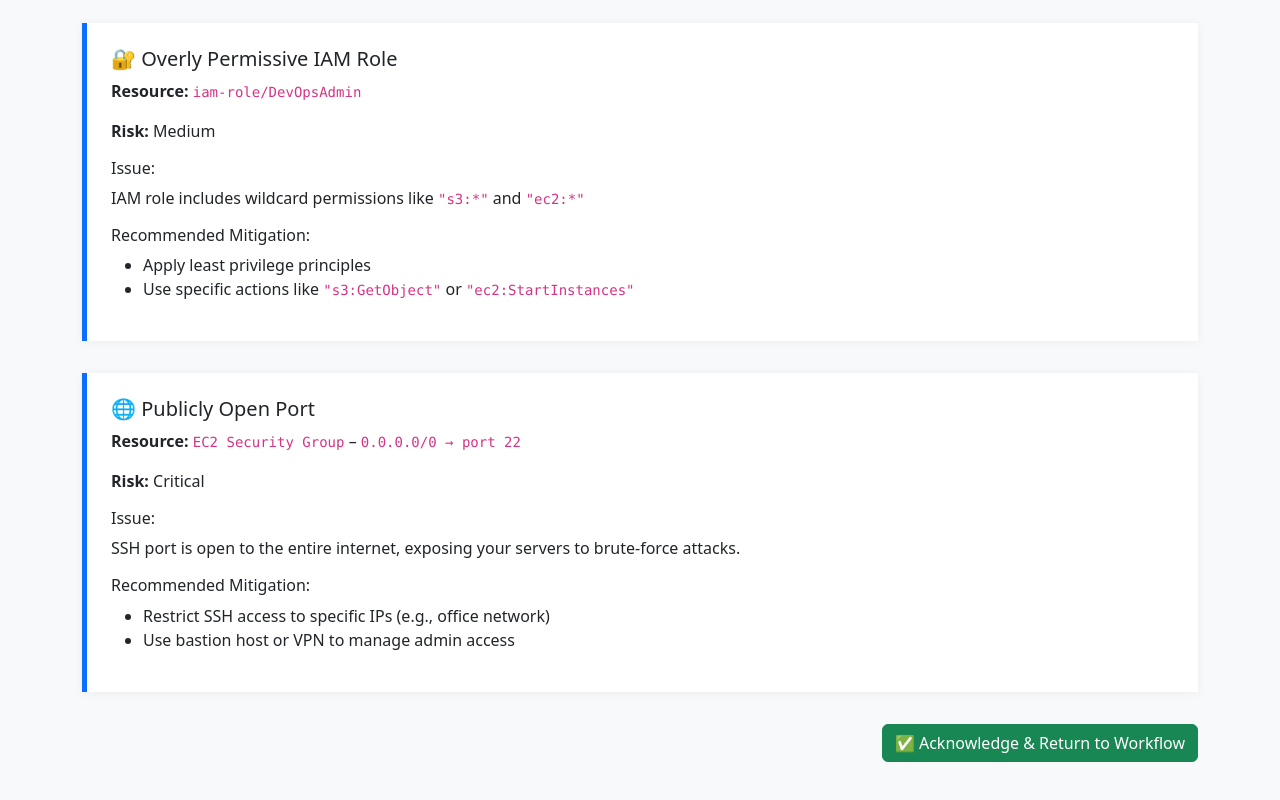
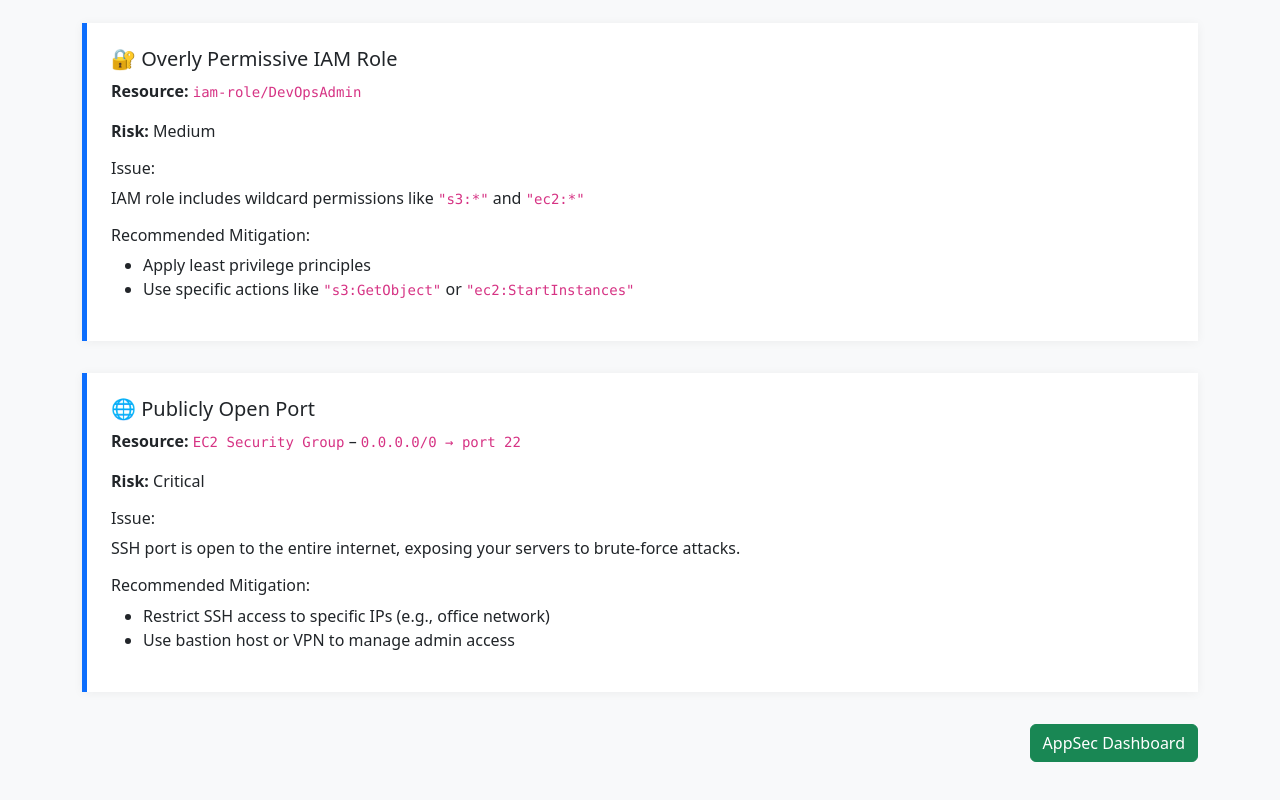
Before and after one commit to ViNi0608/armorsdlc, a plain HTML site: page prototype/05d_deployment_phase.html in a window 1280 px wide. Shown: the part 642-1442 px from the top of the page. Drawn offline with nearby package versions, Linux system fonts and the light colour scheme.

Commit message:
05d_deployment_phase.html

```diff
--- a/prototype/05d_deployment_phase.html
+++ b/prototype/05d_deployment_phase.html
@@ -80,7 +80,7 @@
 
     <!-- Action -->
     <div class="text-end">
-      <a href="04_phase_selector.html" class="btn btn-success">✅ Acknowledge & Return to Workflow</a>
+      <a href="07_project_details.html" class="btn btn-success">AppSec Dashboard</a>
     </div>
   </div>
 </body>
```
